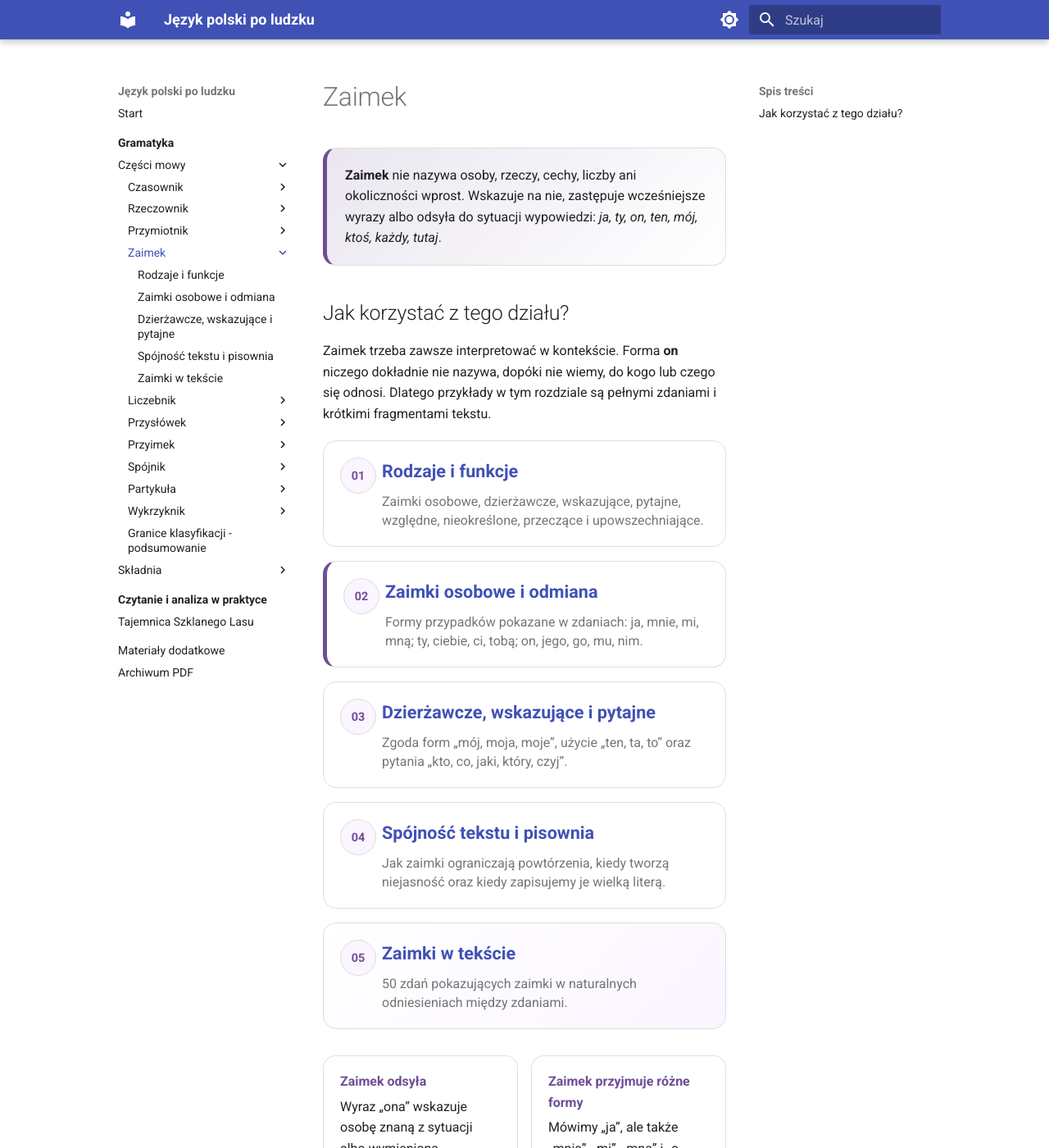
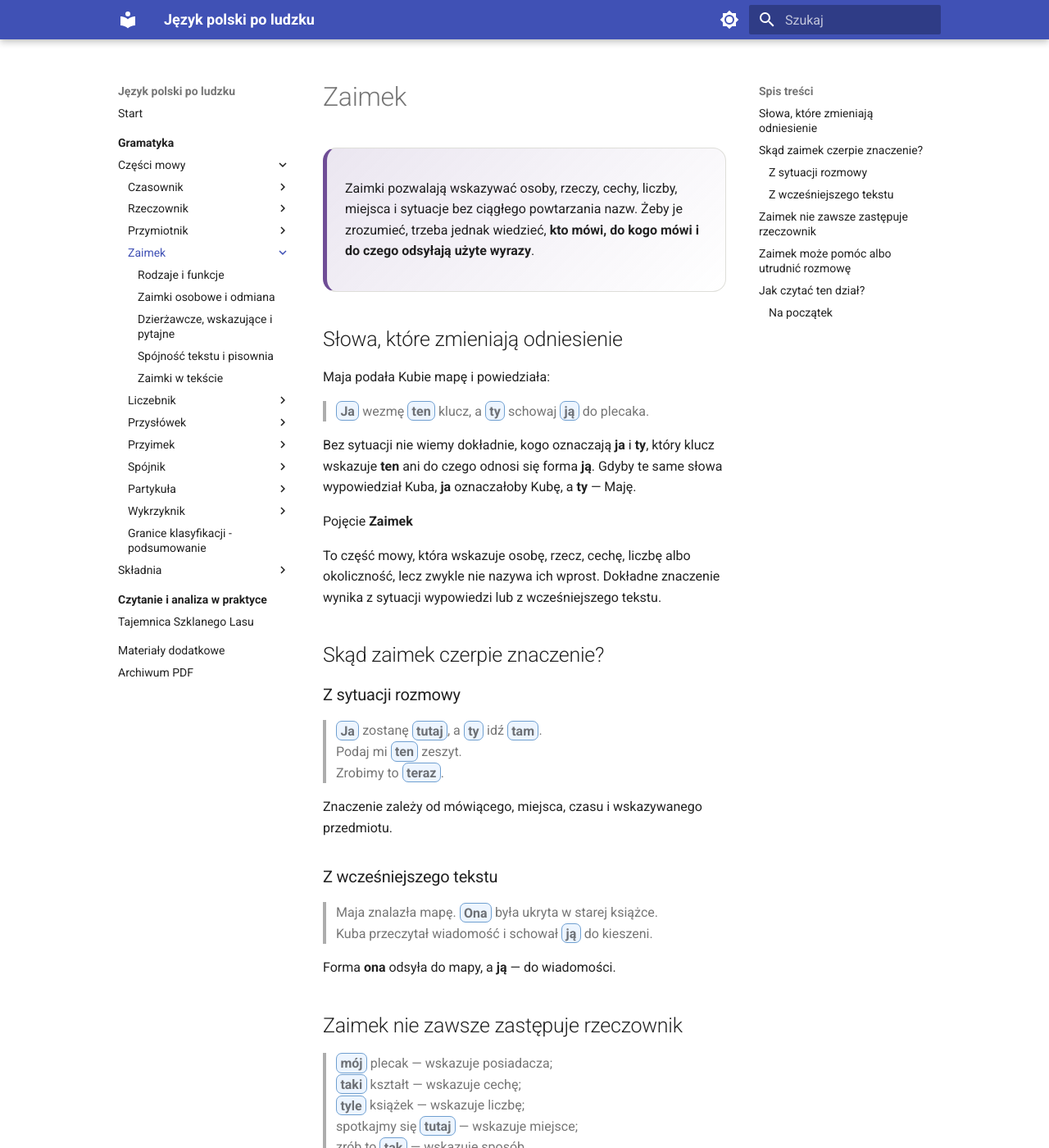
Before and after one commit to dchorazkiewicz/SP_JP, an MkDocs documentation site: the page built from docs/gramatyka/czesci-mowy/zaimki/index.md, in a window 1280 px wide and 1400 px high. Shown: the whole window at 82% size. Built offline with MkDocs 1.6.1 and Material for MkDocs 9.7.7, drawn with Linux system fonts in a browser that asks for light colours; some of the changed text lies outside the part shown.

Commit message:
Rewrite pronoun chapter introduction

```diff
--- a/docs/gramatyka/czesci-mowy/zaimki/index.md
+++ b/docs/gramatyka/czesci-mowy/zaimki/index.md
@@ -2,47 +2,87 @@
 
 <div class="pronoun-lesson" markdown>
 
-<div class="lesson-lead">
-<strong>Zaimek</strong> nie nazywa osoby, rzeczy, cechy, liczby ani okoliczności wprost. Wskazuje na nie, zastępuje wcześniejsze wyrazy albo odsyła do sytuacji wypowiedzi: <em>ja, ty, on, ten, mój, ktoś, każdy, tutaj</em>.
+<div class="lesson-lead" markdown>
+
+Zaimki pozwalają wskazywać osoby, rzeczy, cechy, liczby, miejsca i sytuacje bez ciągłego powtarzania nazw. Żeby je zrozumieć, trzeba jednak wiedzieć, **kto mówi, do kogo mówi i do czego odsyłają użyte wyrazy**.
+
 </div>
 
-## Jak korzystać z tego działu?
+## Słowa, które zmieniają odniesienie
 
-Zaimek trzeba zawsze interpretować w kontekście. Forma **on** niczego dokładnie nie nazywa, dopóki nie wiemy, do kogo lub czego się odnosi. Dlatego przykłady w tym rozdziale są pełnymi zdaniami i krótkimi fragmentami tekstu.
+Maja podała Kubie mapę i powiedziała:
+
+> <span class="form-focus">Ja</span> wezmę <span class="form-focus">ten</span> klucz, a <span class="form-focus">ty</span> schowaj <span class="form-focus">ją</span> do plecaka.
+
+Bez sytuacji nie wiemy dokładnie, kogo oznaczają **ja** i **ty**, który klucz wskazuje **ten** ani do czego odnosi się forma **ją**. Gdyby te same słowa wypowiedział Kuba, **ja** oznaczałoby Kubę, a **ty** — Maję.
+
+<div class="pronoun-concept">
+  <span class="pronoun-concept__label">Pojęcie</span>
+  <strong>Zaimek</strong>
+  <p>To część mowy, która wskazuje osobę, rzecz, cechę, liczbę albo okoliczność, lecz zwykle nie nazywa ich wprost. Dokładne znaczenie wynika z sytuacji wypowiedzi lub z wcześniejszego tekstu.</p>
+</div>
+
+## Skąd zaimek czerpie znaczenie?
+
+### Z sytuacji rozmowy
+
+> <span class="form-focus">Ja</span> zostanę <span class="form-focus">tutaj</span>, a <span class="form-focus">ty</span> idź <span class="form-focus">tam</span>.
+> Podaj mi <span class="form-focus">ten</span> zeszyt.
+> Zrobimy to <span class="form-focus">teraz</span>.
+
+Znaczenie zależy od mówiącego, miejsca, czasu i wskazywanego przedmiotu.
+
+### Z wcześniejszego tekstu
+
+> Maja znalazła mapę. <span class="form-focus">Ona</span> była ukryta w starej książce.
+> Kuba przeczytał wiadomość i schował <span class="form-focus">ją</span> do kieszeni.
+
+Forma **ona** odsyła do mapy, a **ją** — do wiadomości.
+
+## Zaimek nie zawsze zastępuje rzeczownik
+
+> <span class="form-focus">mój</span> plecak — wskazuje posiadacza;
+> <span class="form-focus">taki</span> kształt — wskazuje cechę;
+> <span class="form-focus">tyle</span> książek — wskazuje liczbę;
+> spotkajmy się <span class="form-focus">tutaj</span> — wskazuje miejsce;
+> zrób to <span class="form-focus">tak</span> — wskazuje sposób.
+
+Niektóre zaimki zastępują nazwy osób lub rzeczy, inne zachowują się podobnie do przymiotników, liczebników albo przysłówków.
+
+## Zaimek może pomóc albo utrudnić rozmowę
+
+> Lena powiedziała Mai, że <span class="form-focus">ona</span> wróci wieczorem.
+
+Nie wiadomo, czy wróci Lena, czy Maja. Lepiej powiedzieć:
+
+> Lena powiedziała Mai, że **Maja** wróci wieczorem.
+> Lena powiedziała Mai: „**Wrócę** wieczorem”.
+
+Świadome używanie zaimków pomaga mówić płynnie, uważnie słuchać i unikać nieporozumień.
+
+## Jak czytać ten dział?
+
+Najpierw zobaczymy, skąd zaimki czerpią znaczenie i co mogą wskazywać. Następnie przyjrzymy się odmianie, formom krótkim i akcentowanym oraz zaimkom dzierżawczym, wskazującym i pytajnym. Na końcu sprawdzimy, jak zaimki łączą całe fragmenty opowieści.
 
 <div class="topic-grid">
-  <a class="topic-card" href="rodzaje-i-funkcje/">
-    <span class="topic-number">01</span>
-    <strong>Rodzaje i funkcje</strong>
-    <span>Zaimki osobowe, dzierżawcze, wskazujące, pytajne, względne, nieokreślone, przeczące i upowszechniające.</span>
-  </a>
-  <a class="topic-card topic-card--primary" href="zaimki-osobowe-i-odmiana/">
-    <span class="topic-number">02</span>
-    <strong>Zaimki osobowe i odmiana</strong>
-    <span>Formy przypadków pokazane w zdaniach: ja, mnie, mi, mną; ty, ciebie, ci, tobą; on, jego, go, mu, nim.</span>
-  </a>
-  <a class="topic-card" href="dzierzawcze-wskazujace-i-pytajne/">
-    <span class="topic-number">03</span>
-    <strong>Dzierżawcze, wskazujące i pytajne</strong>
-    <span>Zgoda form „mój, moja, moje”, użycie „ten, ta, to” oraz pytania „kto, co, jaki, który, czyj”.</span>
-  </a>
-  <a class="topic-card" href="spojnosc-tekstu-i-pisownia/">
-    <span class="topic-number">04</span>
-    <strong>Spójność tekstu i pisownia</strong>
-    <span>Jak zaimki ograniczają powtórzenia, kiedy tworzą niejasność oraz kiedy zapisujemy je wielką literą.</span>
-  </a>
-  <a class="topic-card topic-card--reading" href="zaimki-w-tekscie/">
-    <span class="topic-number">05</span>
-    <strong>Zaimki w tekście</strong>
-    <span>50 zdań pokazujących zaimki w naturalnych odniesieniach między zdaniami.</span>
-  </a>
+  <a class="topic-card topic-card--primary" href="rodzaje-i-funkcje/"><span class="topic-number">01</span><strong>Jak działają zaimki?</strong><span>Odniesienie do sytuacji i tekstu oraz główne grupy zaimków.</span></a>
+  <a class="topic-card" href="zaimki-osobowe-i-odmiana/"><span class="topic-number">02</span><strong>Zaimki osobowe, zwrotne i odmiana</strong><span>Formy „ja, mnie, mi”, „ty, ciebie, ci” oraz „on, jego, go, mu, nim”.</span></a>
+  <a class="topic-card" href="dzierzawcze-wskazujace-i-pytajne/"><span class="topic-number">03</span><strong>Posiadanie, wskazywanie i pytanie</strong><span>Zaimki „mój, swój, ten, który, ktoś, nikt” w zdaniach.</span></a>
+  <a class="topic-card" href="spojnosc-tekstu-i-pisownia/"><span class="topic-number">04</span><strong>Spójność tekstu i pisownia</strong><span>Jasne odniesienie, przeczenie, interpunkcja i wielka litera.</span></a>
+  <a class="topic-card topic-card--reading" href="zaimki-w-tekscie/"><span class="topic-number">05</span><strong>Zaimki w opowieści</strong><span>Jak prowadzą czytelnika przez sieć osób, przedmiotów i zdarzeń.</span></a>
 </div>
 
-<div class="concept-grid">
-  <div class="concept-card"><strong>Zaimek odsyła</strong>Wyraz „ona” wskazuje osobę znaną z sytuacji albo wymienioną wcześniej.</div>
-  <div class="concept-card"><strong>Zaimek przyjmuje różne formy</strong>Mówimy „ja”, ale także „mnie”, „mi”, „mną” i „o mnie”.</div>
-  <div class="concept-card"><strong>Nie każdy zaimek zastępuje rzeczownik</strong>„Mój” zastępuje określenie posiadacza, a „tutaj” zastępuje nazwę miejsca.</div>
-  <div class="concept-card"><strong>Odniesienie musi być jasne</strong>W zdaniu „Anna powiedziała Marii, że ona wróci” forma „ona” może być niejednoznaczna.</div>
+<div class="pronoun-summary">
+<h3>Na początek</h3>
+<ul>
+  <li>Zaimek wskazuje, ale zwykle nie nazywa wprost.</li>
+  <li>Jego odniesienie wynika z sytuacji rozmowy albo z wcześniejszego tekstu.</li>
+  <li>Formy <em>ja</em> i <em>ty</em> zmieniają odniesienie wraz ze zmianą mówiącego.</li>
+  <li>Nie wszystkie zaimki zastępują rzeczowniki.</li>
+  <li>Dobry zaimek upraszcza wypowiedź, ale nie zmusza odbiorcy do zgadywania.</li>
+</ul>
 </div>
 
+[Przejdź do pierwszej lekcji](rodzaje-i-funkcje/){ .md-button .md-button--primary }
+
 </div>
```
